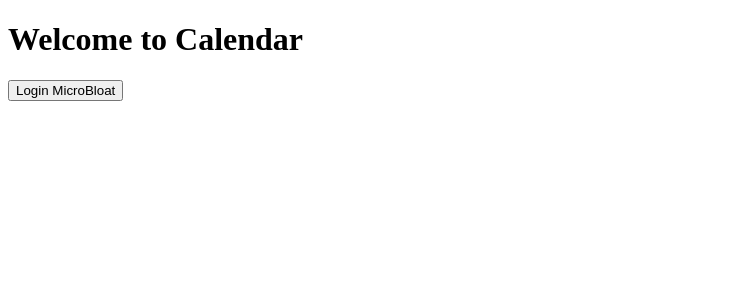
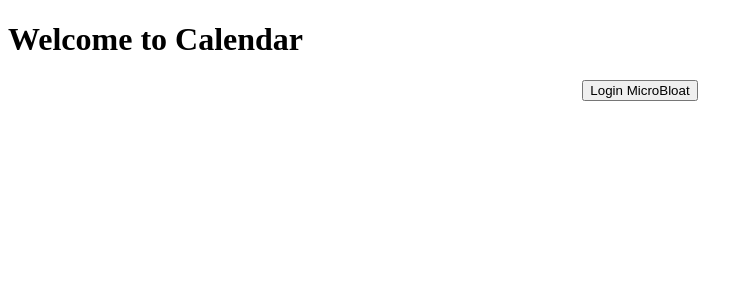
Before and after one commit to Sequoya42/CalendarOutlook, a SvelteKit app: page / in a window 1280 px wide. Shown: the top 300 px of the page, without its empty margins (0-753 px from the left). Built offline with nearby package versions, Linux system fonts and the light colour scheme; what @microsoft/microsoft-graph-client would draw is missing.

Commit message:
cal view kindda

```diff
--- a/src/lib/graph.js
+++ b/src/lib/graph.js
@@ -33,7 +33,7 @@ export async function getEvents() {
 
   return await graphClient
     .api('/me/calendarView').query(query)
-    .select('subject,start,end')
+    .select('subject,start,end, attendees')
     .orderby(`start/DateTime`)
     .top(100)
     .get();
--- a/src/routes/+page.svelte
+++ b/src/routes/+page.svelte
@@ -10,21 +10,54 @@
     tax: 0,
     afterTax: 0,
   };
+  let byDays = {};
 
+  function addGroup(
+    byDay: any,
+    day: string,
+    subject: string,
+    timeSpent: number,
+    isMeeting: boolean
+  ) {
+    if (byDay[day]) {
+      byDay[day].subject.push({ subject, isMeeting });
+      byDay[day].timeSpent += +timeSpent;
+    } else {
+      byDay[day] = {
+        subject: [{ subject, isMeeting }],
+        timeSpent,
+      };
+    }
+    byDay[day]["isMeeting"] = isMeeting;
+    return byDay;
+  }
   //TODO agregate by days (forEach, and object with [Day])
   function aggregateEvents(values: object[], allTimeSpent: number) {
+    console.log({ values });
+    let byDay = {};
     let data = values.map((event: any) => {
       let start = new Date(event.start.dateTime);
       let end = new Date(event.end.dateTime);
+      let day = start.toISOString().split("T")[0];
+      let isMeeting = event.attendees.length > 0;
+      let attended = true;
+      if (isMeeting) {
+        let presence = event.attendees.find(
+          (a: any) => a.emailAddress.address == msalAccount
+        ).status.response;
+        if (presence !== "accepted") attended = false;
+      }
       let timeSpent = (+end - +start) / 3600000;
       allTimeSpent += timeSpent;
       let text = `${
         event.subject
       } - From  ${start.toLocaleString()} to ${end.toLocaleString()}
       For a total of ${timeSpent} hours`;
+      if (!isMeeting || (isMeeting && attended))
+        addGroup(byDay, day, event.subject, timeSpent, isMeeting);
       return text;
     });
-    return { data, allTimeSpent };
+    return { data, allTimeSpent, byDay };
   }
 
   async function login() {
@@ -37,8 +70,9 @@
     }
 
     let events = await getEvents();
-    let { data, allTimeSpent } = aggregateEvents(events.value, 0);
-
+    let { data, allTimeSpent, byDay } = aggregateEvents(events.value, 0);
+    console.log({ byDay });
+    byDays = byDay;
     let moula = allTimeSpent * 75;
     let tax = (moula * 20) / 100;
     let afterTax = moula - tax;
@@ -48,30 +82,81 @@
 </script>
 
 <h1>Welcome to Calendar</h1>
-<p>
+<div class="container" style="font-size: large">
   {#await test}
     Fetching data...
   {:then test}
-    {#each test as event}
-      <pre>
-      {event}
-    </pre>
-    {/each}
-    <div style="font-size: x-large">
-      Total time : <span>{calcMoula.allTimeSpent}</span>
-      Earned: <span>{calcMoula.afterTax}</span>
-      Total moula: <span>{calcMoula.moula}</span> including
-      <span>{calcMoula.tax}</span> tax
+    <div style="font-size: x-large; margin-bottom: 2vh">
+      Earned: <span>{calcMoula.afterTax} euros</span>
+      Total time :
+      <span style="margin-right: 2vw">{calcMoula.allTimeSpent}h</span>
+      Brut: <span>{calcMoula.moula}</span>
+      Tax: <span>{calcMoula.tax}</span> tax
+    </div>
+    <div class="gridCal">
+      {#each Object.entries(byDays) as [day, { timeSpent, subject }]}
+        <div class="calCell">
+          <div style="height: 2.5vh">
+            <b>{day} : {timeSpent}h </b>
+          </div>
+          <hr />
+          <div>
+            <!-- {subject} -->
+
+            {#each subject as sub, i}
+              <div
+                class:isMeeting={sub.isMeeting}
+                class="subject"
+                style="background-color: {i % 2 ? 'lightgray' : ''}"
+              >
+                {sub.subject}
+              </div>
+            {/each}
+          </div>
+        </div>
+      {/each}
     </div>
   {:catch _someError}
     <button id="signin" on:click={() => (test = login())}>
       Login MicroBloat
     </button>
   {/await}
-</p>
+</div>
 
 <style>
   span {
     color: green;
   }
+
+  .container {
+    font-size: large;
+    text-align: center;
+    display: flex;
+    flex-direction: column;
+    justify-content: center;
+    align-items: center;
+  }
+
+  .gridCal {
+    max-width: 60vw;
+    margin-top: 1vh;
+    display: grid;
+    grid-template-columns: repeat(7, 1fr);
+    grid-template-rows: repeat(4, 1fr);
+    grid-row-gap: 2vh;
+  }
+
+  .calCell {
+    margin: 2px;
+    border: 1px solid grey;
+  }
+
+  .isMeeting {
+    color: red;
+    font-weight: bolder;
+  }
+
+  .subject {
+    margin: 1vh 0.5vw;
+  }
 </style>
```
